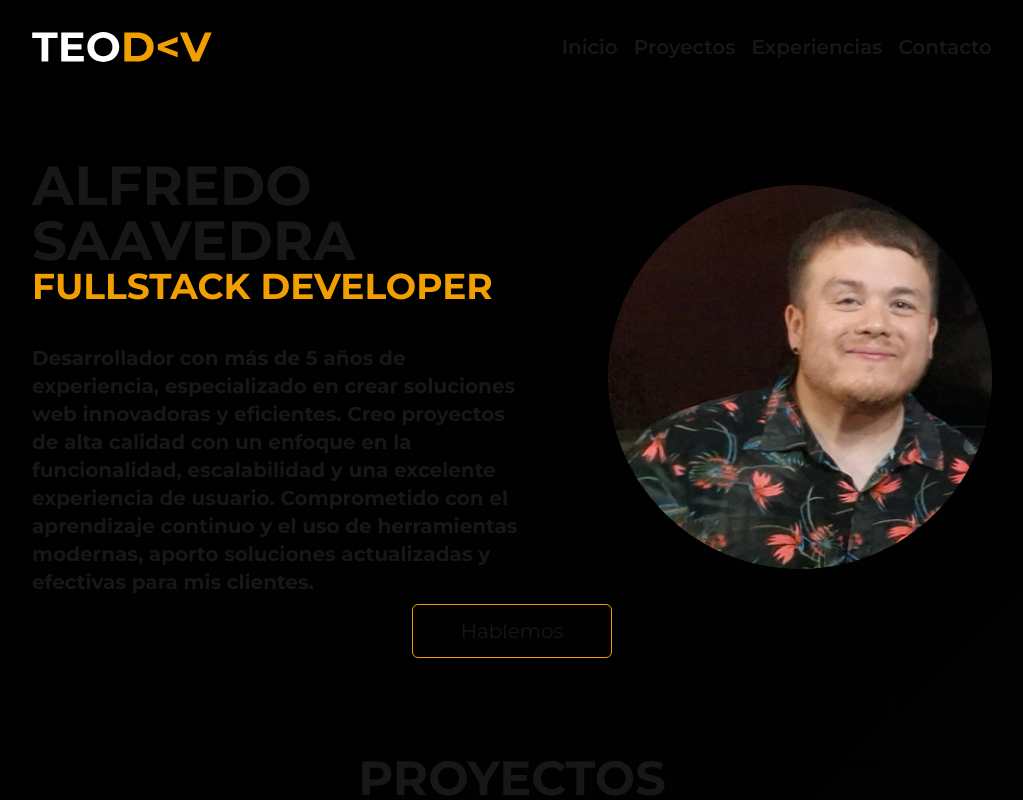
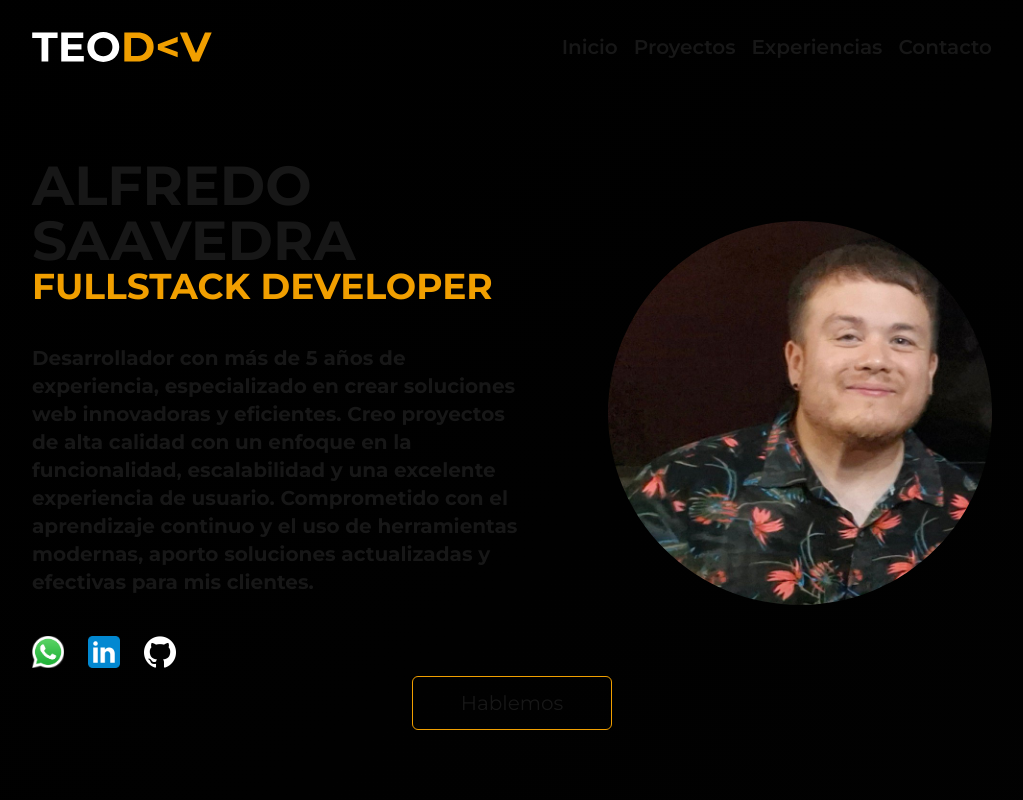
Before and after one commit to teoisnotdead/teodev, a Next.js app: page / in a window 1280 px wide. Shown: the top 800 px of the page, without its empty margins (128-1151 px from the left). Built offline with nearby package versions, Linux system fonts and the light colour scheme.

Commit message:
Se agrega al hero section socials

```diff
--- a/src/app/data/socials.ts
+++ b/src/app/data/socials.ts
@@ -1,8 +1,10 @@
+const WHATSAPP_MESSAGE = 'Hola Alfredo!, me gustaría saber más sobre...';
+
 export const SOCIALS = [
   {
     name: 'WhatsApp',
     icon: '/images/technologies/whatsapp.png',
-    link: 'https://wa.me/+56962163466',
+    link: `https://wa.me/+56962163466?text=${WHATSAPP_MESSAGE}`,
   },
   {
     name: 'LinkedIn',
--- a/src/app/sections/Hero.tsx
+++ b/src/app/sections/Hero.tsx
@@ -1,5 +1,6 @@
 import Image from 'next/image';
 import { Button } from '../components/Button';
+import { Socials } from '../components/Socials';
 
 export const Hero = () => {
   return (
@@ -8,7 +9,7 @@ export const Hero = () => {
         <div className='w-2/3 leading-none pr-20'>
           <h1 className='uppercase text-[55px]'>Alfredo Saavedra</h1>
           <h2 className='uppercase text-primary text-[36px]'>Fullstack Developer</h2>
-          <p className='text-xl mt-10'>
+          <p className='text-xl my-10'>
             Desarrollador con más de 5 años de experiencia,
             especializado en crear soluciones web innovadoras y eficientes.
             Creo proyectos de alta calidad con un enfoque en la funcionalidad,
@@ -16,6 +17,7 @@ export const Hero = () => {
             Comprometido con el aprendizaje continuo y el uso de herramientas modernas,
             aporto soluciones actualizadas y efectivas para mis clientes.
           </p>
+          <Socials />
         </div>
         <Image
           className='rounded-full w-96 h-96 object-cover items-center drop-shadow-light'
```
